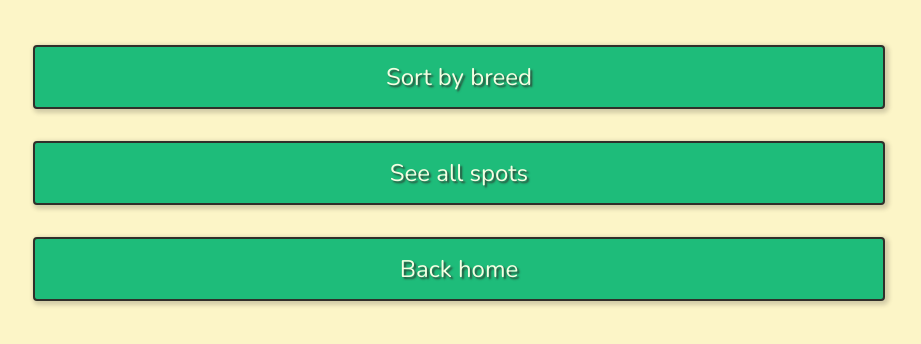
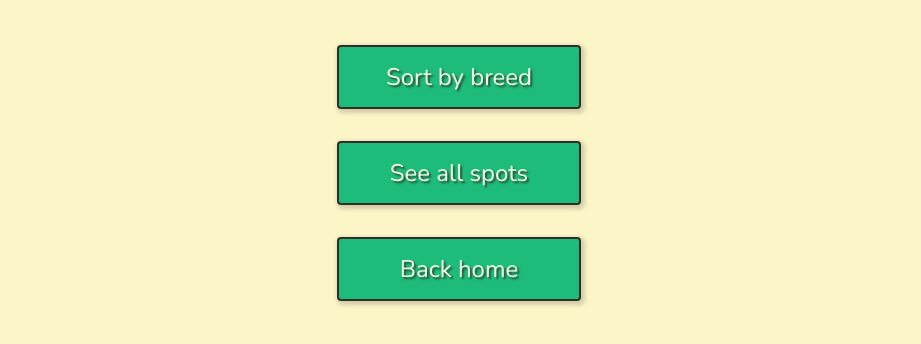
Before and after one commit to fac-14/KaMoSiMa, a website: page public/seedogs.html in a window 1280 px wide. Shown: the part 144-488 px from the top of the page, without its empty margins (181-1102 px from the left). Drawn offline with nearby package versions, Linux system fonts and the light colour scheme; no server answers.

Commit message:
Resized buttons

```diff
--- a/public/main.css
+++ b/public/main.css
@@ -83,6 +83,10 @@ button:focus {
     background: #1c1c1c;
 }
 
+.smallerbutton {
+    min-width: 20%;
+}
+
 select {
     font-size: 1rem;
     padding: 0.5rem 1rem;
--- a/public/seedogs.html
+++ b/public/seedogs.html
@@ -14,9 +14,9 @@
     <main>
         <section class="flex-col">
             <h1>Dogspotting 🐕</h1>
-            <button onclick="request('/breeds', createBreedsTable)">Sort by breed</button>
-            <button onclick="request('/spots', createSpotsTable)">See all spots</button>
-            <button onclick="window.location.href='/'">Back home</button>
+            <button onclick="request('/breeds', createBreedsTable)" class="smallerbutton">Sort by breed</button>
+            <button onclick="request('/spots', createSpotsTable)" class="smallerbutton">See all spots</button>
+            <button onclick="window.location.href='/'" class="smallerbutton">Back home</button>
             <div class='table flex-row' id='table-div'></div>
         </section>
     </main>
```
Also changed, not shown: public/sawdogs.html (+1 -1 lines).
